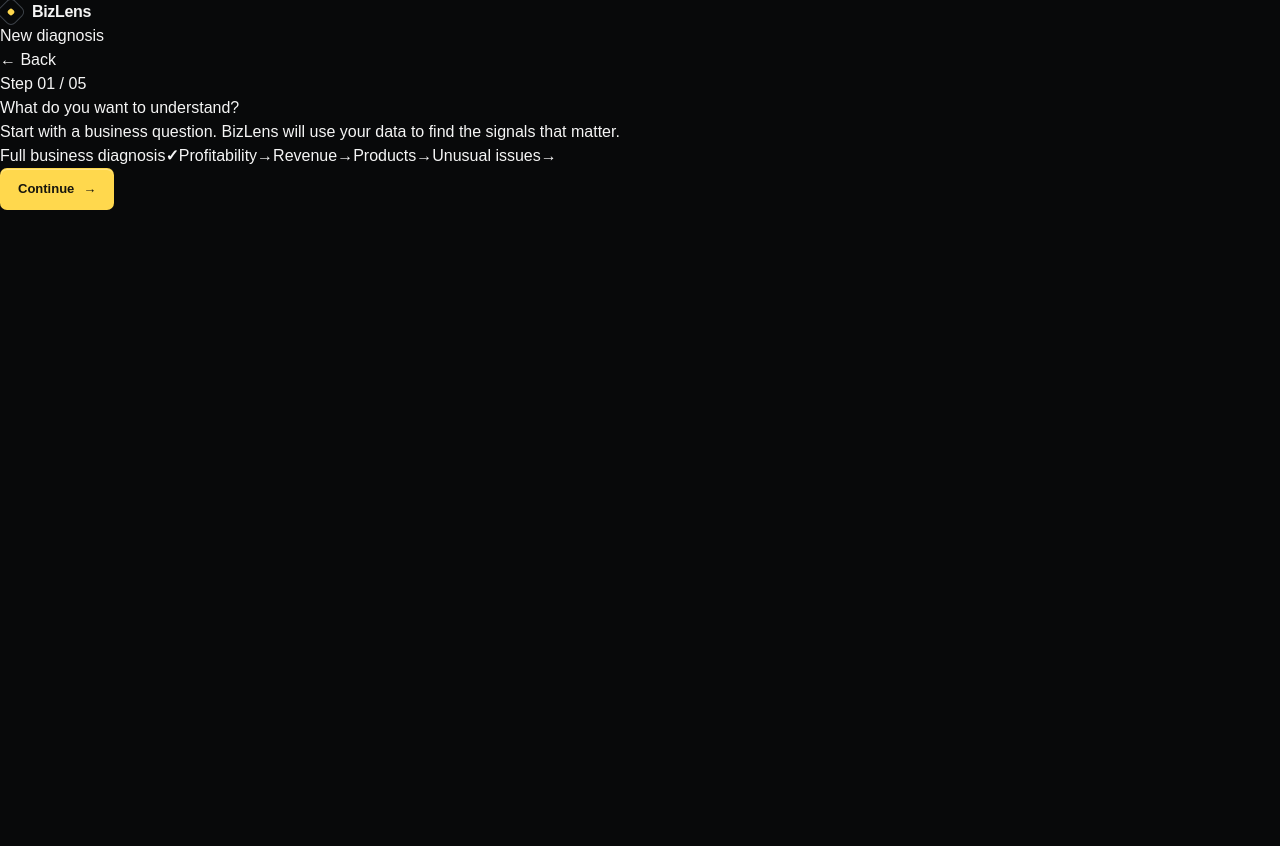
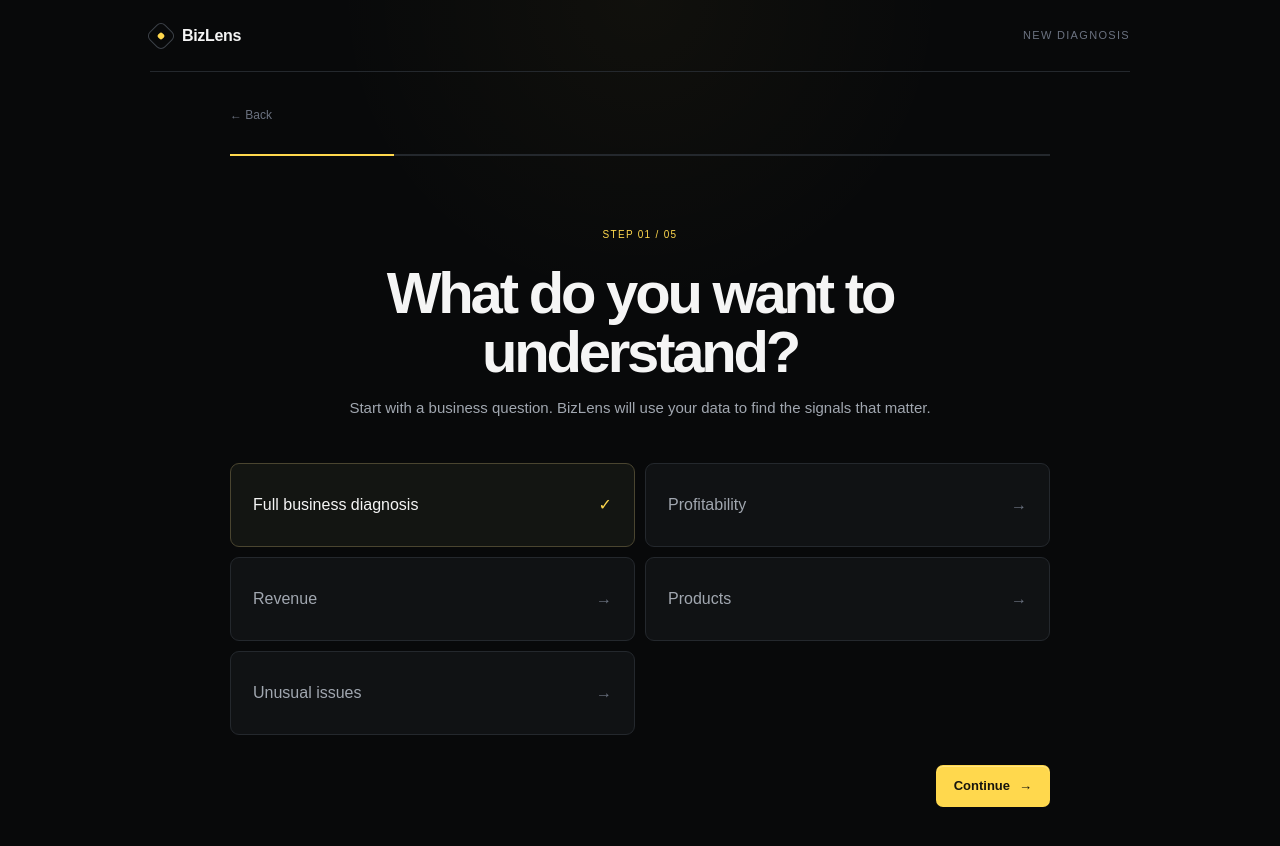
Before and after one commit to ahmedmhmmad960-spec/bizlens, a Next.js app in the folder apps/web/: page / in a window 1280 px wide. Both pictures are taken after a click on the button "Start a Diagnosis". Shown: the top 846 px of the page. Before the commit the page ends 800 px from the top, so only its background shows below. Built offline with nearby package versions, Linux system fonts and the light colour scheme.

Commit message:
feat(web): style diagnosis setup flow

```diff
--- a/apps/web/app/globals.css
+++ b/apps/web/app/globals.css
@@ -1,6 +1,6 @@
 @import "tailwindcss";
 
-:root { --bg:#08090a; --surface:#101214; --elevated:#15181b; --border:#24282d; --border-light:#30353b; --text:#f5f5f5; --secondary:#a1a7b0; --muted:#6b7280; --accent:#ffd84d; --positive:#4ade80; --critical:#f87171; }
+:root { --bg:#08090a; --surface:#101214; --elevated:#15181b; --border:#24282d; --border-light:#30353b; --text:#f5f5f5; --secondary:#a1a7b0; --muted:#6b7280; --accent:#ffd84d; --positive:#4ade80; --warning:#fbbf24; --critical:#f87171; --info:#60a5fa; }
 * { box-sizing:border-box; }
 html { background:var(--bg); scroll-behavior:smooth; }
 body { margin:0; min-width:320px; background:var(--bg); color:var(--text); font-family:Arial,Helvetica,sans-serif; -webkit-font-smoothing:antialiased; }
@@ -24,9 +24,10 @@ button:focus-visible { outline:2px solid var(--accent); outline-offset:2px; }
 .hero > p { color:var(--secondary); font-size:19px; margin:0; letter-spacing:-.015em; }
 .hero-actions { display:flex; align-items:center; gap:10px; margin-top:35px; }
 .button { min-height:42px; padding:0 17px; border-radius:7px; border:1px solid transparent; font-size:13px; font-weight:550; display:inline-flex; align-items:center; justify-content:center; gap:9px; cursor:pointer; transition:transform .15s,background .15s,border-color .15s; white-space:nowrap; }
-.button:hover { transform:translateY(-1px); }
+.button:hover:not(:disabled) { transform:translateY(-1px); }
+.button:disabled { opacity:.35; cursor:not-allowed; }
 .button.primary { color:#17150d; background:var(--accent); box-shadow:0 1px 0 rgba(255,255,255,.3) inset; }
-.button.primary:hover { background:#ffe16f; }
+.button.primary:hover:not(:disabled) { background:#ffe16f; }
 .button.secondary { border-color:var(--border); background:var(--surface); color:var(--text); }
 .button.secondary:hover { border-color:var(--border-light); background:var(--elevated); }
 .philosophy { color:var(--muted); display:flex; align-items:center; gap:14px; text-transform:uppercase; font-size:9px; letter-spacing:.15em; margin-top:54px; }
@@ -60,9 +61,72 @@ button:focus-visible { outline:2px solid var(--accent); outline-offset:2px; }
 .landing > footer span:last-child { margin-left:auto; }
 .entry-toast { position:fixed; right:24px; bottom:24px; z-index:20; display:flex; align-items:center; gap:16px; max-width:min(420px,calc(100vw - 32px)); padding:12px 14px; border:1px solid var(--border-light); border-radius:8px; background:rgba(16,18,20,.96); box-shadow:0 20px 60px rgba(0,0,0,.35); color:var(--secondary); font-size:12px; backdrop-filter:blur(12px); }
 .entry-toast button { width:24px; height:24px; border:0; background:transparent; color:var(--muted); cursor:pointer; font-size:20px; line-height:1; }
+
+.flow-page { min-height:100vh; background:radial-gradient(circle at 50% 0%,rgba(255,216,77,.035),transparent 28%),var(--bg); }
+.flow-header { width:min(980px,calc(100% - 48px)); height:72px; margin:auto; display:flex; align-items:center; justify-content:space-between; border-bottom:1px solid var(--border); }
+.flow-label { color:var(--muted); font-size:11px; text-transform:uppercase; letter-spacing:.12em; }
+.flow-content { width:min(820px,calc(100% - 48px)); margin:auto; padding:30px 0 90px; }
+.flow-back { border:0; background:transparent; color:var(--muted); padding:4px 0; font-size:12px; cursor:pointer; }
+.flow-back:hover { color:var(--text); }
+.flow-progress { height:2px; background:var(--border); margin:26px 0 65px; overflow:hidden; }
+.flow-progress span { display:block; height:100%; background:var(--accent); transition:width .25s ease; }
+.flow-hero { text-align:center; max-width:700px; margin:0 auto 42px; }
+.flow-hero.compact { margin-bottom:34px; }
+.flow-kicker { color:var(--accent); font-size:10px; text-transform:uppercase; letter-spacing:.13em; }
+.flow-hero h1,.replay-screen h1 { margin:18px 0 14px; font-size:clamp(38px,5vw,58px); line-height:1.02; letter-spacing:-.055em; font-weight:550; }
+.flow-hero p,.replay-screen > p { color:var(--secondary); line-height:1.7; font-size:15px; margin:0 auto; max-width:620px; }
+.question-grid { display:grid; grid-template-columns:repeat(2,1fr); gap:10px; }
+.question-card { min-height:84px; display:flex; align-items:center; justify-content:space-between; padding:20px 22px; border:1px solid var(--border); border-radius:9px; background:var(--surface); color:var(--secondary); text-align:left; cursor:pointer; transition:.15s; }
+.question-card:hover,.question-card.selected { border-color:#4a4530; background:#131512; color:var(--text); }
+.question-card b { color:var(--muted); font-weight:400; }
+.question-card.selected b { color:var(--accent); }
+.flow-actions { display:flex; justify-content:flex-end; margin-top:30px; }
+.upload-card { border:1px dashed #3a3f46; border-radius:10px; background:rgba(16,18,20,.7); min-height:330px; display:flex; flex-direction:column; align-items:center; justify-content:center; text-align:center; padding:35px; }
+.upload-icon { width:46px; height:46px; border:1px solid var(--border-light); border-radius:10px; display:grid; place-items:center; color:var(--accent); font-size:23px; margin-bottom:18px; }
+.upload-card h2 { margin:0 0 8px; font-size:19px; font-weight:500; }
+.upload-card p { margin:0 0 22px; color:var(--muted); font-size:12px; }
+.upload-divider { width:180px; display:flex; align-items:center; gap:10px; margin:18px 0 12px; color:var(--muted); font-size:11px; }
+.upload-divider:before,.upload-divider:after { content:""; height:1px; background:var(--border); flex:1; }
+.demo-link { border:0; background:none; color:var(--accent); font-size:12px; cursor:pointer; }
+.flow-trust { color:var(--muted); text-align:center; font-size:11px; line-height:1.6; max-width:560px; margin:18px auto 0; }
+.data-summary { display:grid; grid-template-columns:repeat(3,1fr); border:1px solid var(--border); border-radius:10px; overflow:hidden; }
+.data-summary > div { min-height:105px; padding:23px; background:var(--surface); border-right:1px solid var(--border); border-bottom:1px solid var(--border); display:flex; flex-direction:column; justify-content:space-between; }
+.data-summary > div:nth-child(3n) { border-right:0; }
+.data-summary > div:nth-child(n+4) { border-bottom:0; }
+.data-summary span,.quality-row span { color:var(--muted); font-size:11px; }
+.data-summary strong { font-size:19px; font-weight:500; letter-spacing:-.03em; }
+.interpretation,.quality-note { margin-top:14px; padding:18px 20px; border:1px solid rgba(74,222,128,.16); background:rgba(74,222,128,.035); border-radius:9px; display:flex; gap:13px; }
+.interpretation > span { color:var(--positive); }
+.interpretation strong,.quality-note strong { font-size:13px; }
+.interpretation p,.quality-note p { margin:5px 0 0; color:var(--secondary); font-size:12px; line-height:1.6; }
+.quality-card { border:1px solid var(--border); border-radius:10px; overflow:hidden; background:var(--surface); }
+.quality-row { min-height:68px; padding:0 22px; display:grid; grid-template-columns:1fr auto 24px; align-items:center; gap:20px; border-bottom:1px solid var(--border); }
+.quality-row:last-child { border-bottom:0; }
+.quality-row strong { font-size:13px; font-weight:500; }
+.quality-row b { color:var(--positive); font-weight:400; }
+.quality-note { border-color:var(--border); background:var(--surface); display:block; }
+.replay-screen { text-align:center; }
+.replay-card { max-width:620px; margin:40px auto 20px; border:1px solid var(--border); border-radius:10px; overflow:hidden; background:var(--surface); text-align:left; }
+.replay-row { min-height:54px; padding:0 18px; display:flex; align-items:center; gap:15px; color:var(--muted); border-bottom:1px solid var(--border); font-size:12px; }
+.replay-row:last-child { border-bottom:0; }
+.replay-row > span { width:23px; font-size:10px; text-align:center; }
+.replay-row strong { font-weight:450; }
+.replay-row.done { color:var(--secondary); }
+.replay-row.done > span { color:var(--positive); }
+.replay-row.active { color:var(--text); background:#141512; }
+.replay-row.active > span { color:var(--accent); }
+.replay-row i { width:5px; height:5px; border-radius:50%; background:var(--accent); margin-left:auto; box-shadow:0 0 0 5px rgba(255,216,77,.07); }
+.replay-status { color:var(--secondary); font-size:11px; display:flex; align-items:center; justify-content:center; gap:8px; }
+.replay-dot { width:6px; height:6px; border-radius:50%; background:var(--accent); animation:pulse 1.3s infinite; }
+.completion-page { padding-bottom:80px; }
+.completion-card { width:min(700px,calc(100% - 48px)); margin:18vh auto 0; padding:48px; border:1px solid var(--border); border-radius:12px; background:var(--surface); text-align:center; }
+.completion-card h1 { margin:16px 0 12px; font-size:42px; letter-spacing:-.05em; }
+.completion-card p { color:var(--secondary); line-height:1.7; max-width:540px; margin:0 auto 28px; font-size:14px; }
+@keyframes pulse { 50% { opacity:.35; transform:scale(.8); } }
+
 @media (max-width:900px) { .method-strip { grid-template-columns:1fr 1fr; } .method-strip button { grid-column:2; } }
 @media (max-width:700px) {
-  .topbar,.landing main,.landing > footer { width:calc(100% - 32px); }
+  .topbar,.landing main,.landing > footer,.flow-header,.flow-content { width:calc(100% - 32px); }
   .hero { padding:80px 0 70px; }
   .hero h1 { font-size:52px; }
   .preview-wrap { margin-bottom:80px; }
@@ -80,5 +144,16 @@ button:focus-visible { outline:2px solid var(--accent); outline-offset:2px; }
   .philosophy { gap:9px; font-size:8px; }
   .philosophy i { width:14px; }
   .entry-toast { right:16px; bottom:16px; }
+  .flow-progress { margin-bottom:45px; }
+  .question-grid { grid-template-columns:1fr; }
+  .flow-hero h1,.replay-screen h1 { font-size:39px; }
+  .data-summary { grid-template-columns:1fr 1fr; }
+  .data-summary > div:nth-child(3n) { border-right:1px solid var(--border); }
+  .data-summary > div:nth-child(2n) { border-right:0; }
+  .data-summary > div:nth-child(n+5) { border-bottom:0; }
+  .data-summary > div:nth-child(3),.data-summary > div:nth-child(4) { border-bottom:1px solid var(--border); }
+  .upload-card { min-height:290px; }
+  .completion-card { padding:32px 22px; }
+  .completion-card h1 { font-size:34px; }
 }
 @media (prefers-reduced-motion:reduce) { *,*::before,*::after { scroll-behavior:auto!important; transition-duration:.01ms!important; } }
```
